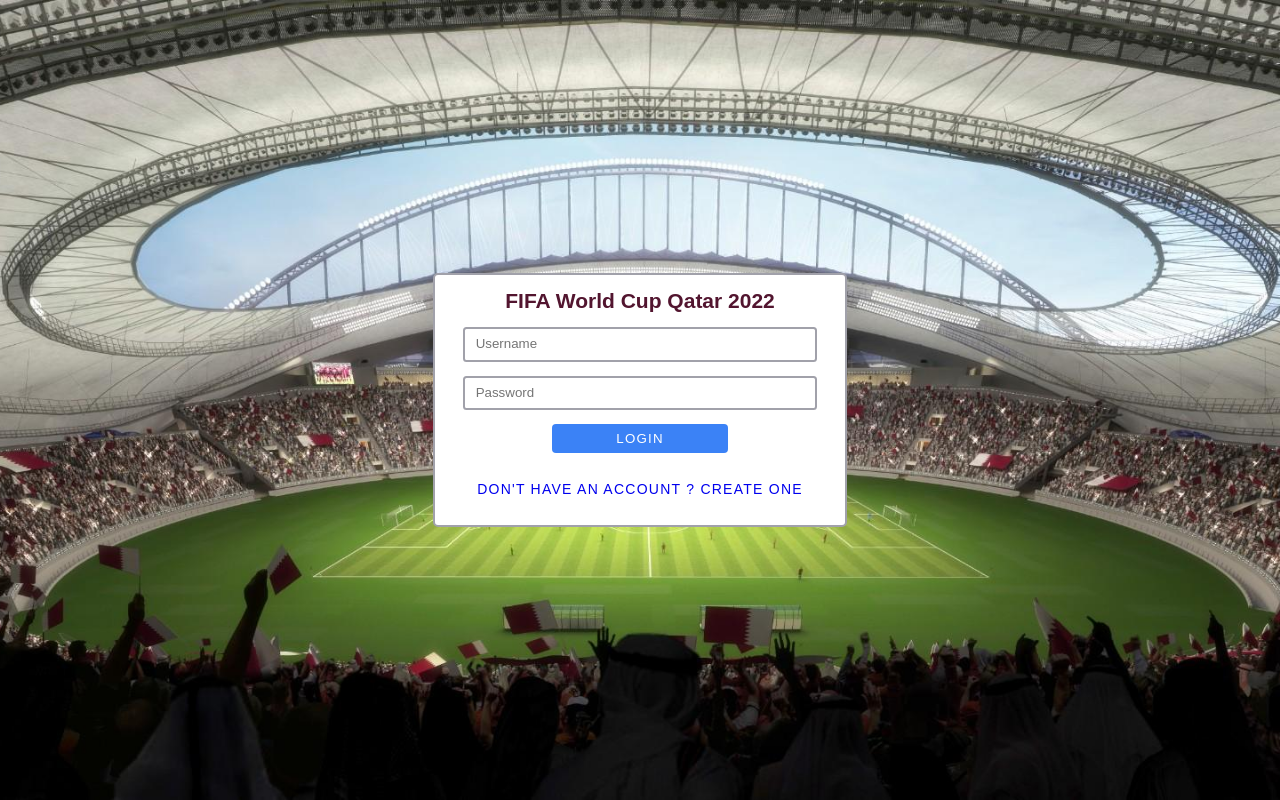
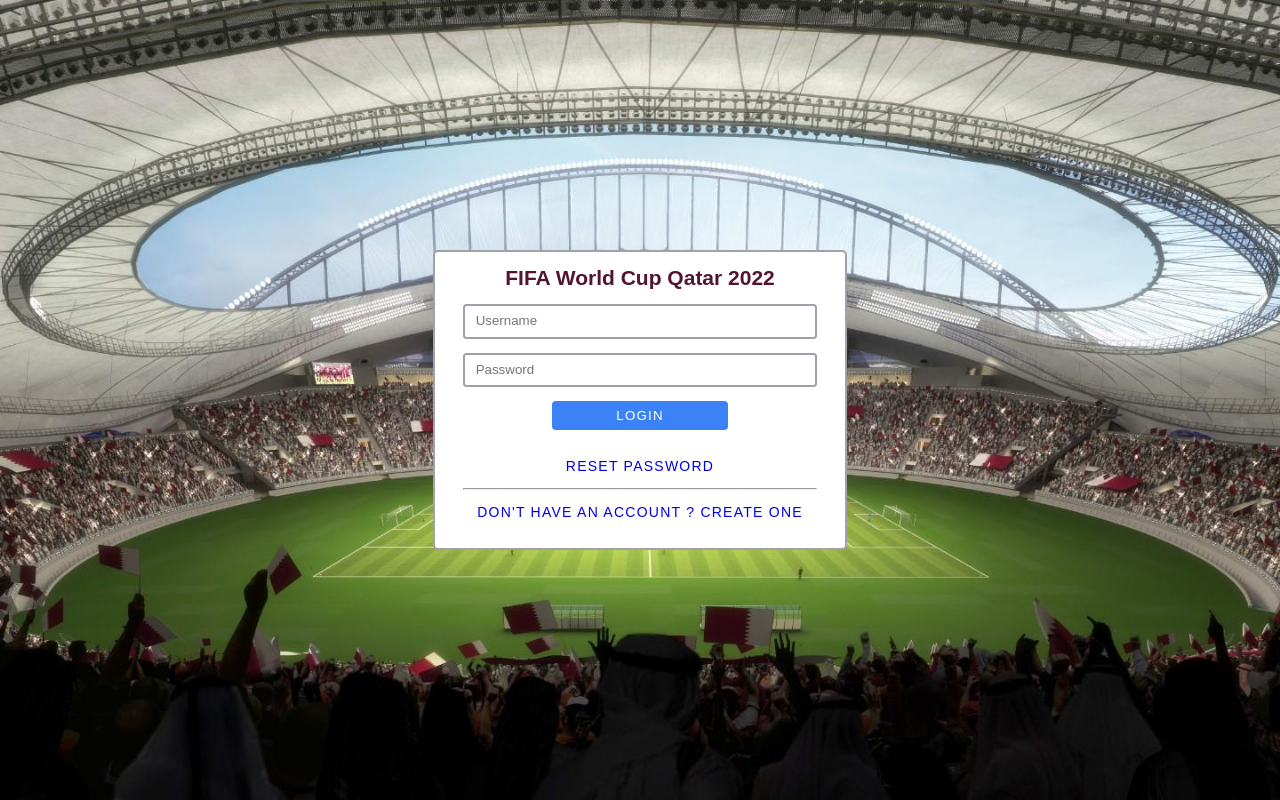
Before and after one commit to YuvalLevi5/World-Cup-Tournament, a React (Vite) app in the folder frontend/: page /login in a window 1280 px wide. Built offline with nearby package versions, Linux system fonts and the light colour scheme.

Commit message:
finish reset pass page

```diff
--- a/frontend/src/assets/pages/_login.scss
+++ b/frontend/src/assets/pages/_login.scss
@@ -54,7 +54,7 @@
         }
 
         .register {
-            background: none;
+            // background: none;
             margin-block: 0.5rem;
             text-decoration: none;
 
--- a/frontend/src/pages/ForgetPass.jsx
+++ b/frontend/src/pages/ForgetPass.jsx
@@ -67,7 +67,7 @@
                             <div className='login-form'>
                                 <h3>Your Password Is:</h3>
                                 <h5>{userRealPassword}</h5>
-                                <button className="">
+                                <button className="btn register">
                                     <NavLink to="/login">Login</NavLink>
                                 </button>
                             </div>
--- a/frontend/src/pages/Login.jsx
+++ b/frontend/src/pages/Login.jsx
@@ -78,7 +78,11 @@
                             onChange={(e) => handleChange(e)}
                         />
                         <button type="submit" className="btn">Login</button>
-                        <span className="btn register">
+                        <span className="btn register txt-center">
+                            <NavLink to="/forget-pass"> Reset Password</NavLink>
+                        </span>
+                        <hr/>
+                        <span className="btn register txt-center">
                             <NavLink to="/register"> Don't have an account ? Create One</NavLink>
                         </span>
                     </form>
```
